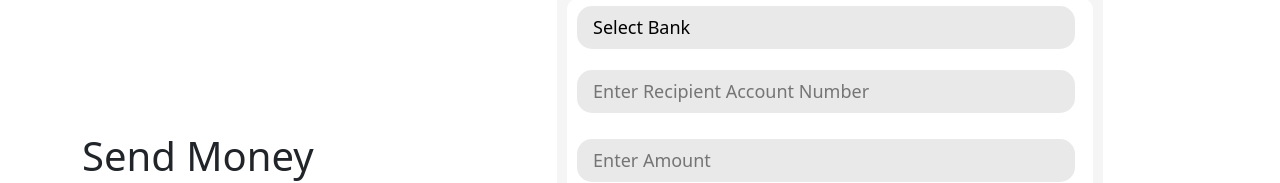
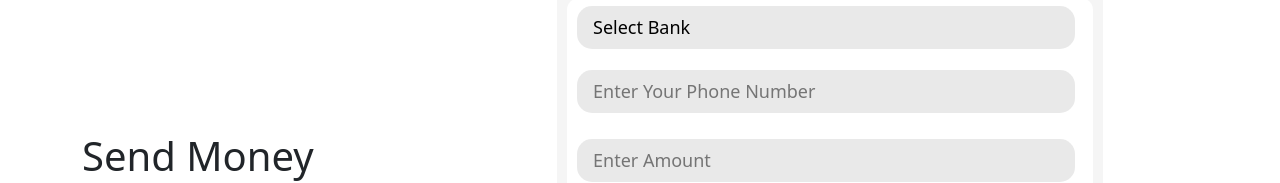
Before and after one commit to MasterIfeanyi/react-stocks-interview, a React (Create React App) app: page /send in a window 1280 px wide. Shown: the part 250-433 px from the top of the page. Built offline with nearby package versions, Linux system fonts and the light colour scheme.

Commit message:
first commit - integrate flutterwave

```diff
--- a/package.json
+++ b/package.json
@@ -14,6 +14,7 @@
     "axios": "^0.27.2",
     "bootstrap": "^5.3.5",
     "bootstrap-icons": "^1.11.3",
+    "flutterwave-react-v3": "^1.3.2",
     "jquery": "^3.7.1",
     "owl.carousel": "^2.3.4",
     "react": "^18.2.0",
--- a/src/components/CurrencyConverter/Convert.jsx
+++ b/src/components/CurrencyConverter/Convert.jsx
@@ -93,7 +93,7 @@ const Convert = () => {
                 <div className="col-lg-6 custom__mt">
                         <div className="outer-shell">
                             <div className="inner__heading">
-                                <h4 className="inner__heading-text">Swap</h4>
+                                <h4 className="inner__heading-text" style={{color: "white"}}>Swap</h4>
                             </div>
 
                             <div className="currency__converter">
--- a/src/components/SendMoney/SendMoney.jsx
+++ b/src/components/SendMoney/SendMoney.jsx
@@ -2,10 +2,15 @@ import React from "react"
 import FAQ from "./FAQ"
 import "./Send.css"
 import { useState } from "react"
+import { useFlutterwave, closePaymentModal } from 'flutterwave-react-v3';
 
 
 
 const SendMoney = () => {
+
+
+
+
 
 
     const banks = [
@@ -19,10 +24,24 @@ const SendMoney = () => {
     const [formData, setFormData] = useState({
         amount: '',
         bankCode: '',
-        accountNumber: '',
+        phoneNumber: '',
         narration: '',
         pin: '' // User's transaction PIN
     });
+
+
+    const config = {
+        tx_ref: Date.now(),
+        amount: formData.amount,
+        currency: "NGN",
+        payment_options: 'card,mobilemoney,ussd,googlepay',
+        customer: {
+            email: 'user@gmail.com',
+            phone_number: formData.phoneNumber,
+            name: 'john doe',
+        },
+    }
+
 
     const handleChange = (e) => {
         setFormData({
@@ -111,12 +130,12 @@ const SendMoney = () => {
                                 </label> */}
                                 <input
                                     type="number"
-                                    name="accountNumber"
+                                    name="phoneNumber"
                                     id=""
-                                    placeholder="Enter Recipient Account Number"
+                                    placeholder="Enter Your Phone Number"
                                     className="amount__input"
                                     required
-                                    value={formData.accountNumber}
+                                    value={formData.phoneNumber}
                                     onChange={handleChange}
                                 />
                             </div>
```
Also changed, not shown: public/images/e9456072-cbdf-408a-9504-18334a4f6425-cover.png (added), 1 other file (tests, documents, lock files or other folders).
